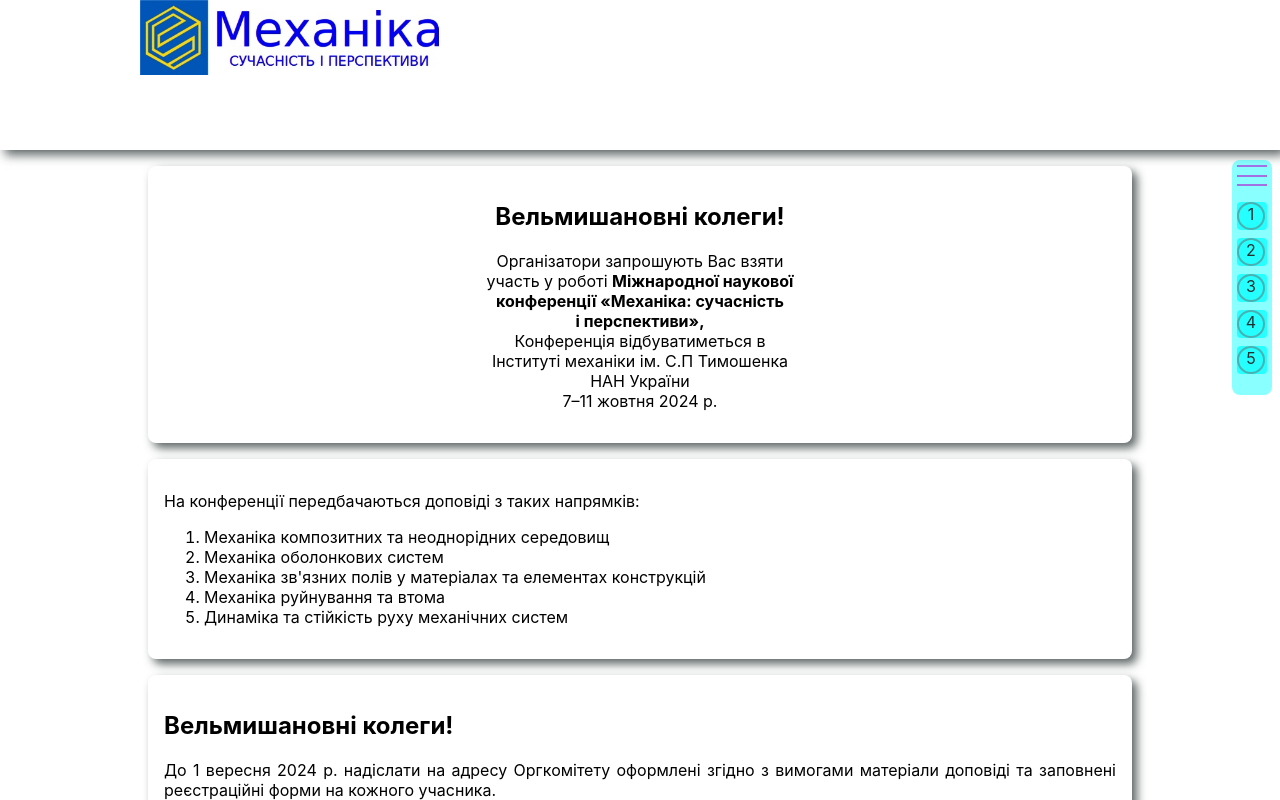
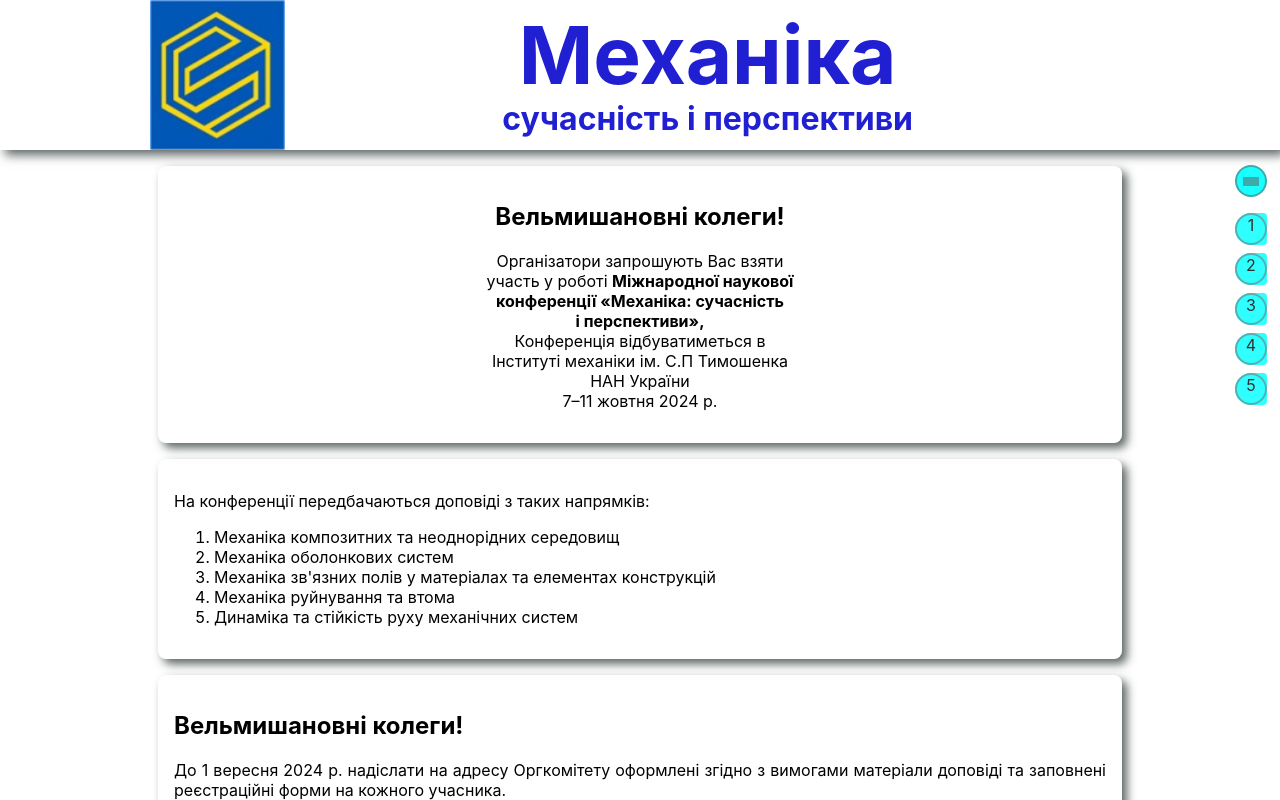
Before and after one commit to Pasha147/conf2024, a React (Create React App) app: page / in a window 1280 px wide. Shown: the top 800 px of the page. Built offline with nearby package versions, Linux system fonts and the light colour scheme.

Commit message:
Header 1

```diff
--- a/src/App.css
+++ b/src/App.css
@@ -1,36 +1,41 @@
-
 :root {
---headerHeight:150px;
---navTop: calc(var(--headerHeight) + 10px);
---navRight:0.5rem;
---col1: rgb(152, 98, 224);
+  --headerHeight: 150px;
+  --h1TextSize: 5rem;
+  --h2TextSize: 2rem;
+  --navTop: calc(var(--headerHeight) + 10px);
+  --navRight: 0.5rem;
+  --colHead:rgb(32 32 210);
+  --col1: rgb(152, 98, 224);
 }
 
-.App{
+* {
+  box-sizing: border-box;
+}
+
+.App {
   min-height: 100vh;
   width: 100%;
   height: 100%;
   margin: 0 auto;
   /* position: relative; */
-
-
 }
 
 .container {
   max-width: 1000px;
   margin: 0 auto;
   padding: 0 10px;
-
 }
 
-h1,h2{
+h1,
+h2 {
   text-align: center;
 }
 
 @media (max-width: 500px) {
   :root {
-    --headerHeight:100px;
-    --navRight:0.1rem;
+    --headerHeight: 100px;
+    --h1TextSize: 3.25rem;
+    --h2TextSize: 1.25rem;
+    --navRight: 0.1rem;
   }
-
 }
--- a/src/compontents/header.js
+++ b/src/compontents/header.js
@@ -1,49 +1,21 @@
 import cl from "./header.module.css";
-// import { useState } from "react";
-// import { links } from "../appdata";
 
 export default function Header() {
-  // const [burMenu, setBurMenu] = useState(false);
 
-  // const handleClick = (num) => {
-  //   // console.log(num);
-  //   const square = document.getElementById(`artId${num}`);
-  //   square.scrollIntoView({
-  //     behavior: 'smooth'
-  //   });
-  //   // window.scrollBy({
-  //   //   top: -200
-  //   // })
-  // };
   return (
     <header className={cl.header}>
       <div className="container">
         <div className={cl.h_body}>
           <a className={cl.link_logo} href="/">
-            <img className={cl.h_logo} src="./img/logo.jpg" alt="Logo"></img>
+            <img className={cl.h_logo} src="./img/logo1.jpg" alt="Logo"></img>
           </a>
-          {/* <div
-            className={
-              burMenu ? [cl.h_burger, cl.h_burgerOff].join(" ") : cl.h_burger
-            }
-            onClick={() => setBurMenu((prev) => !prev)}
-          >
-            <span></span>
-          </div> */}
+          <div className={cl.h_text}>
+            <h1>Механіка</h1>
+            <h2>сучасність і перспективи</h2>
+          </div>
+
         </div>
-        {/* <nav className={burMenu ? cl.nav : [cl.h_nav, cl.navOff].join(" ")}>
-          {links.map((link, num) => {
-            return (
-              <div
-                key={`h_nav${num}`}
-                id={`h_nav${num}`}
-                href="/"
-                className={cl.navLink}
-                onClick={() => handleClick(num)}
-              >{`${num + 1} ${link.name}`}</div>
-            );
-          })}
-        </nav> */}
+
       </div>
     </header>
   );
--- a/src/compontents/header.module.css
+++ b/src/compontents/header.module.css
@@ -3,10 +3,45 @@
   width: 100%;
   top: 0;
   left: 0;
+  box-shadow: 5px 5px 10px #1e2828b8;
+  /* height: var(--headerHeight); */
+}
 
-  box-shadow: 5px 5px 10px #1e2828b8;
-  height: var(--headerHeight);
+.h_body{
+ height: var(--headerHeight);
+ display: flex;
 }
+
+.link_logo{
+  height: 100%;
+
+}
+.link_logo img{
+  height: 100%;
+}
+
+
+.h_text{
+  flex-grow: 1;
+  display: flex;
+  flex-direction: column;
+  justify-content: center;
+  align-items: center;
+  color: var(--colHead);
+}
+.h_text h1{
+  margin: 0.25rem;
+  line-height: 1;
+  font-size: var(--h1TextSize);
+}
+.h_text h2{
+  margin: 0.25rem;
+  line-height: 1;
+  font-size: var(--h2TextSize);
+
+}
+
+/*
 .header::before {
   content: "";
   position: absolute;
@@ -22,7 +57,7 @@
   position: relative;
   display: flex;
   justify-content: space-between;
-  /* height: var(--headerHeight); */
+
   align-items: flex-end;
 }
 
@@ -154,4 +189,4 @@
         border-bottom-right-radius: 100px 250px;
 
       }
-}
+} */
--- a/src/compontents/menu.jsx
+++ b/src/compontents/menu.jsx
@@ -14,13 +14,13 @@ export default function Menu() {
 
   return (
     <nav className={cl.nav}>
-      <div
-        className={
-          burMenu ? [cl.m_burger, cl.m_burgerOff].join(" ") : cl.m_burger
-        }
-        onClick={() => setBurMenu((prev) => !prev)}
-      >
-        <span></span>
+      <div className={cl.m_burg}>
+        <div onClick={() => setBurMenu((prev) => !prev)}>
+          <div></div>
+          <div></div>
+          <div></div>
+
+        </div>
       </div>
       <ul>
         {links.map((link, num) => {
@@ -33,11 +33,12 @@ export default function Menu() {
               onClick={() => handleClick(num)}
             >
               <span className={cl.liNum}>{`${num + 1}`}</span>
-          <span className={burMenu ? cl.liNameOn: cl.liNameOff}>{`${link.name}`}</span>
+              <span
+                className={burMenu ? cl.liNameOn : cl.liNameOff}
+              >{`${link.name}`}</span>
             </li>
           );
         })}
-
       </ul>
     </nav>
   );
--- a/src/compontents/menu.module.css
+++ b/src/compontents/menu.module.css
@@ -1,4 +1,6 @@
 .nav {
+  --col1: aqua;
+  --col2:rgb(44, 160, 160);
   position: fixed;
   right: var(--navRight);
   top: var(--navTop);
@@ -6,86 +8,65 @@
   padding: 5px;
   border-radius: 0.5rem;
 
-  background-color: rgba(0, 255, 255, 0.51);
+  /* background-color: rgba(0, 255, 255, 0.51); */
   /* background-color: transparent; */
   opacity: 90%;
 }
+
+.m_burg{
+  display: flex;
+  justify-content: end;
+}
+.m_burg div{
+  width: 2rem;
+  height: 2rem;
+  background-color: var(--col1);
+  border-radius: 50%;
+  border: 2px solid var(--col2);
+  display: flex;
+  flex-direction: column;
+  justify-content: center;
+  align-items: center;
+}
+.m_burg>div>div{
+  width: 60%;
+  height: 3px;
+  background-color: var(--col2);
+  border-radius: 0;
+  border: none;
+
+}
+
+
 .navLink {
   padding: 0;
-
+height: 2rem;
   margin: 0.5rem 0;
-  background-color: aqua;
+  background-color: var(--col1);
+  border-radius: 1rem 0.25rem 0.25rem 1rem;
   opacity: 90%;
-  border-radius: 0.25rem;
+  /* border-radius: 0.25rem; */
 }
-.nav ul{
+.nav ul {
   list-style-type: none;
   padding: 0;
-
 }
-.liNum{
-
-  width: 1.5rem;
-  height: 1.5rem;
+.liNum {
+  width: 2rem;
+  height: 2rem;
   /* padding: 0.25rem; */
   border-radius: 50%;
   border: 2px solid rgb(44, 160, 160);
   display: inline-block;
-    text-align: center;
+  text-align: center;
 }
 
-.liNameOff{
+.liNameOn{
+
+}
+.liNameOff {
   display: none;
 }
-
-
 .navOff {
   display: none;
-
 }
-
-.m_burger {
-  display: block;
-  position: relative;
-  width: 30px;
-  height: 21px;
-  position: relative;
-  margin-bottom: 10px;
-  z-index: 3;
-}
-.m_burger::after,
-.m_burger::before {
-  content: "";
-  background: var(--col1);
-  position: absolute;
-  width: 100%;
-  height: 2px;
-  left: 0;
-  transition: all 0.3s ease 0s;
-}
-.m_burger::before {
-  top: 0;
-}
-.m_burger::after {
-  bottom: 0;
-}
-.m_burger span {
-  position: absolute;
-  width: 100%;
-  height: 2px;
-  background: var(--col1);
-  top: 49%;
-  transition: all 0.3s ease 0s;
-}
-.m_burgerOff span {
-  transform: scale(0);
-}
-.m_burgerOff::after {
-  transform: rotate(-45deg);
-  bottom: 11px;
-}
-.m_burgerOff::before {
-  transform: rotate(45deg);
-  top: 8px;
-  left: 1px;
-}
```
Also changed, not shown: public/img/logo1.jpg (added). Lines whose indentation alone changed are shown as unchanged.
